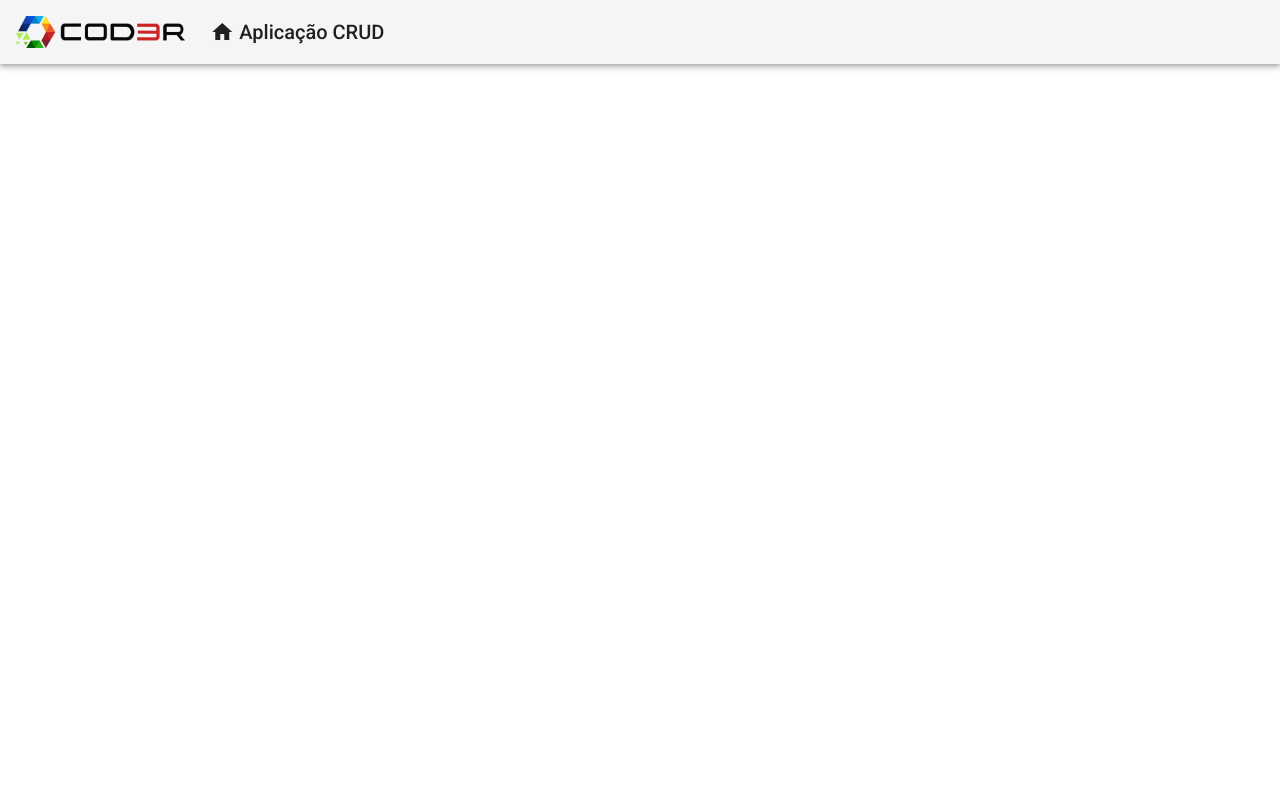
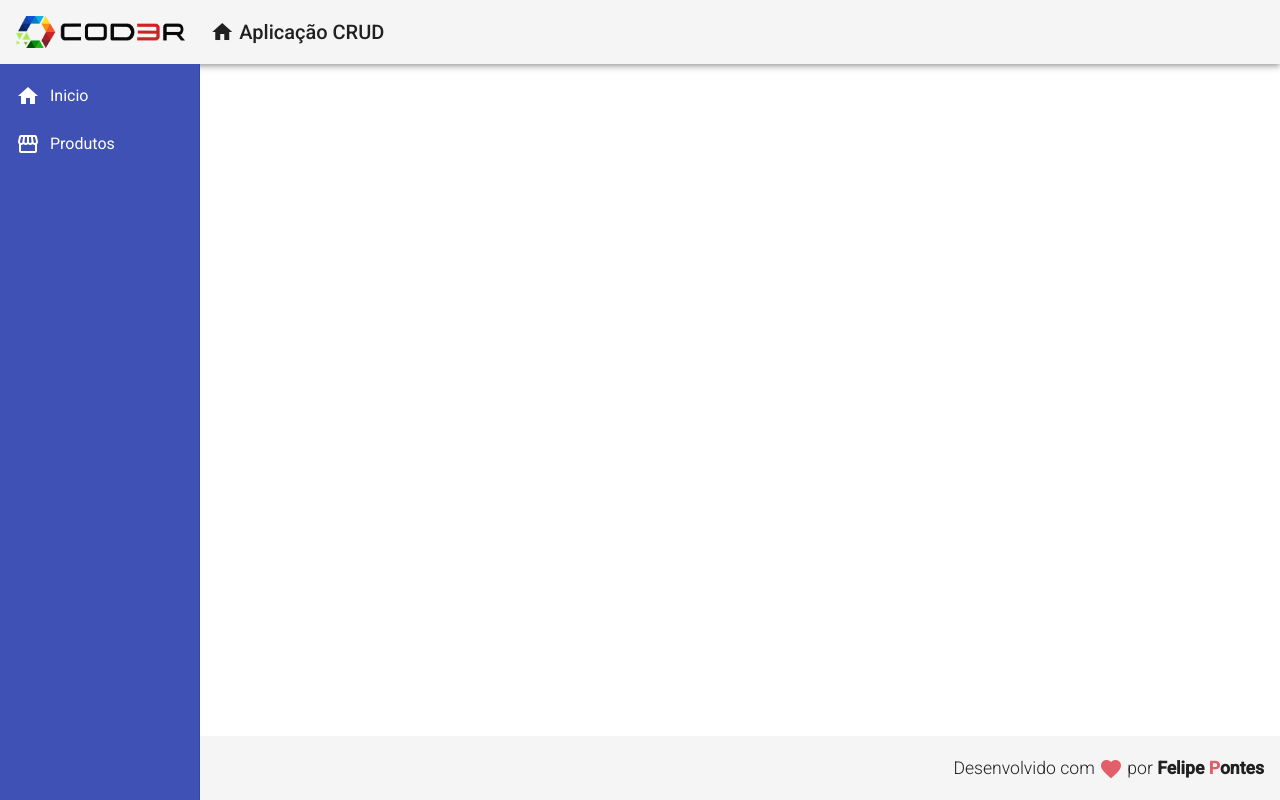
Before and after one commit to fpontes006/angular-crud, an Angular app in the folder Frontend/: page / in a window 1280 px wide. Built offline with nearby package versions, Linux system fonts and the light colour scheme.

Commit message:
Criação do Footer e Nav

```diff
--- a/Frontend/src/app/app.component.html
+++ b/Frontend/src/app/app.component.html
@@ -1 +1,3 @@
 <app-header></app-header>
+<app-nav></app-nav>
+<app-footer></app-footer>
--- /dev/null
+++ b/Frontend/src/app/components/template/footer/footer.component.css
@@ -0,0 +1,12 @@
+.footer {
+    position: fixed;
+    bottom: 0;
+
+    display: flex;
+    justify-content: flex-end;
+}
+
+.footer > span {
+    font-size: 1.1rem;
+    font-weight: 300;
+}
--- /dev/null
+++ b/Frontend/src/app/components/template/footer/footer.component.html
@@ -0,0 +1,9 @@
+<mat-toolbar class="footer">
+    <span>
+        Desenvolvido com
+        <i class="material-icons red v-middlen">
+            favorite
+        </i>
+        por <strong>Felipe <span class="red">P</span>ontes</strong>
+    </span>
+</mat-toolbar>
--- /dev/null
+++ b/Frontend/src/app/components/template/footer/footer.component.ts
@@ -0,0 +1,15 @@
+import { Component, OnInit } from '@angular/core';
+
+@Component({
+  selector: 'app-footer',
+  templateUrl: './footer.component.html',
+  styleUrls: ['./footer.component.css']
+})
+export class FooterComponent implements OnInit {
+
+  constructor() { }
+
+  ngOnInit(): void {
+  }
+
+}
--- /dev/null
+++ b/Frontend/src/app/components/template/nav/nav.component.css
@@ -0,0 +1,12 @@
+.sidenav {
+    background-color: #3f51b5;
+    width: 200px;
+}
+
+.sidenav a {
+    color: #fff;
+}
+
+.sidenav i {
+    padding-right: 10px;
+}
--- /dev/null
+++ b/Frontend/src/app/components/template/nav/nav.component.html
@@ -0,0 +1,18 @@
+<mat-sidenav-container class="container">
+    <mat-sidenav class="sidenav" mode="side" opened fixedInViewport="true" fixedTopGap="64">
+        <mat-nav-list class="nav-list">
+            <a mat-list-item>
+                <i class="material-icons">
+                    home
+                </i>
+                    Inicio
+            </a>
+            <a mat-list-item>
+                <i class="material-icons">
+                    storefront
+                </i>
+                    Produtos
+            </a>
+        </mat-nav-list>
+    </mat-sidenav>
+</mat-sidenav-container>
--- /dev/null
+++ b/Frontend/src/app/components/template/nav/nav.component.ts
@@ -0,0 +1,15 @@
+import { Component, OnInit } from '@angular/core';
+
+@Component({
+  selector: 'app-nav',
+  templateUrl: './nav.component.html',
+  styleUrls: ['./nav.component.css']
+})
+export class NavComponent implements OnInit {
+
+  constructor() { }
+
+  ngOnInit(): void {
+  }
+
+}
--- a/Frontend/src/styles.css
+++ b/Frontend/src/styles.css
@@ -2,3 +2,11 @@
 
 html, body { height: 100%; }
 body { margin: 0; font-family: Roboto, "Helvetica Neue", sans-serif; }
+
+.red {
+    color: rgb(227, 94, 107)
+}
+
+.v-middlen {
+    vertical-align: middle;
+}
```
Also changed, not shown: Frontend/src/app/app.module.ts (+14 -4 lines), Frontend/src/app/components/template/header/header.component.css (renamed from Frontend/src/app/components/templete/header/header.component.css), Frontend/src/app/components/template/header/header.component.html (renamed from Frontend/src/app/components/templete/header/header.component.html), Frontend/src/app/components/template/header/header.component.ts (renamed from Frontend/src/app/components/templete/header/header.component.ts).
